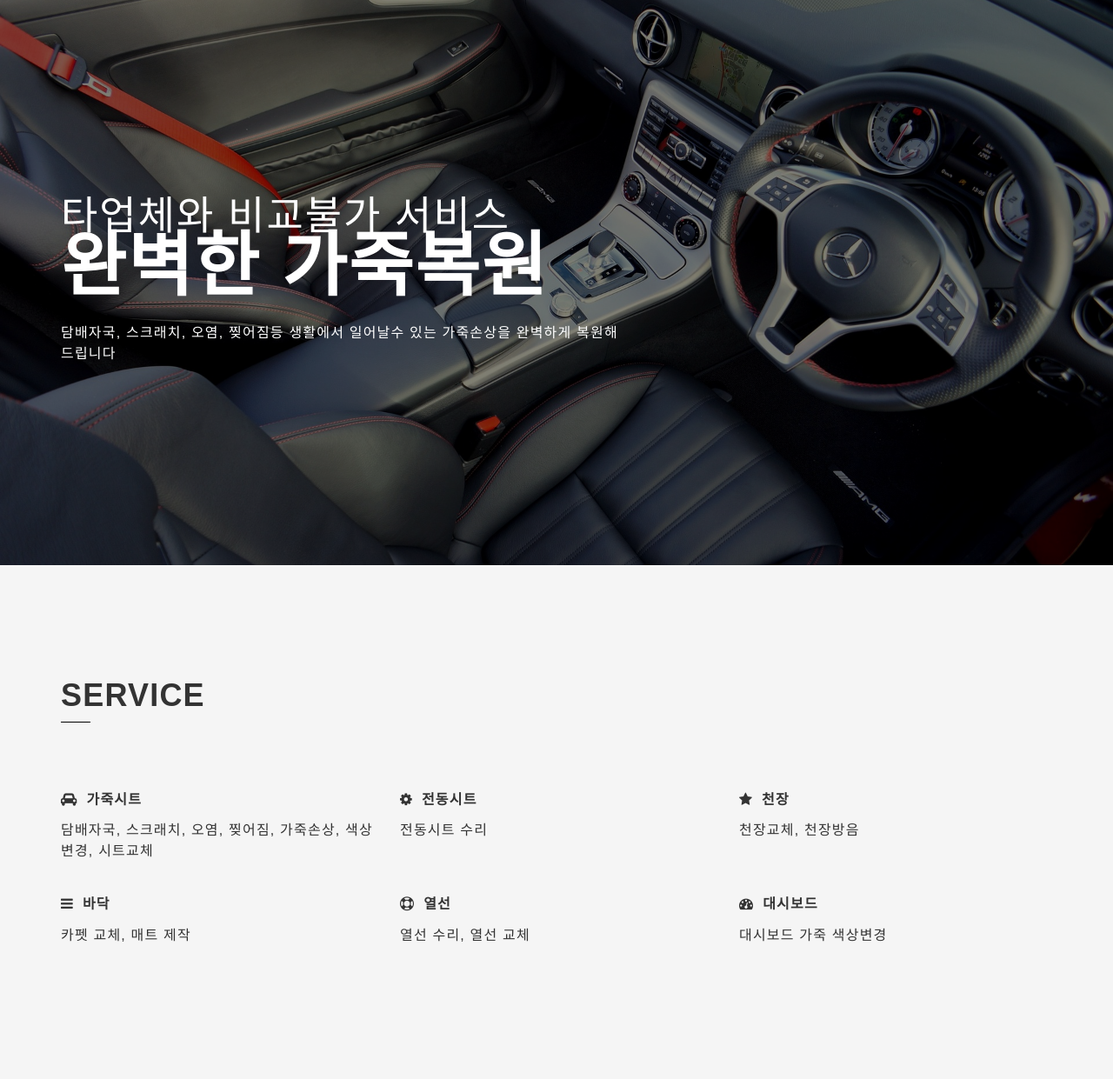
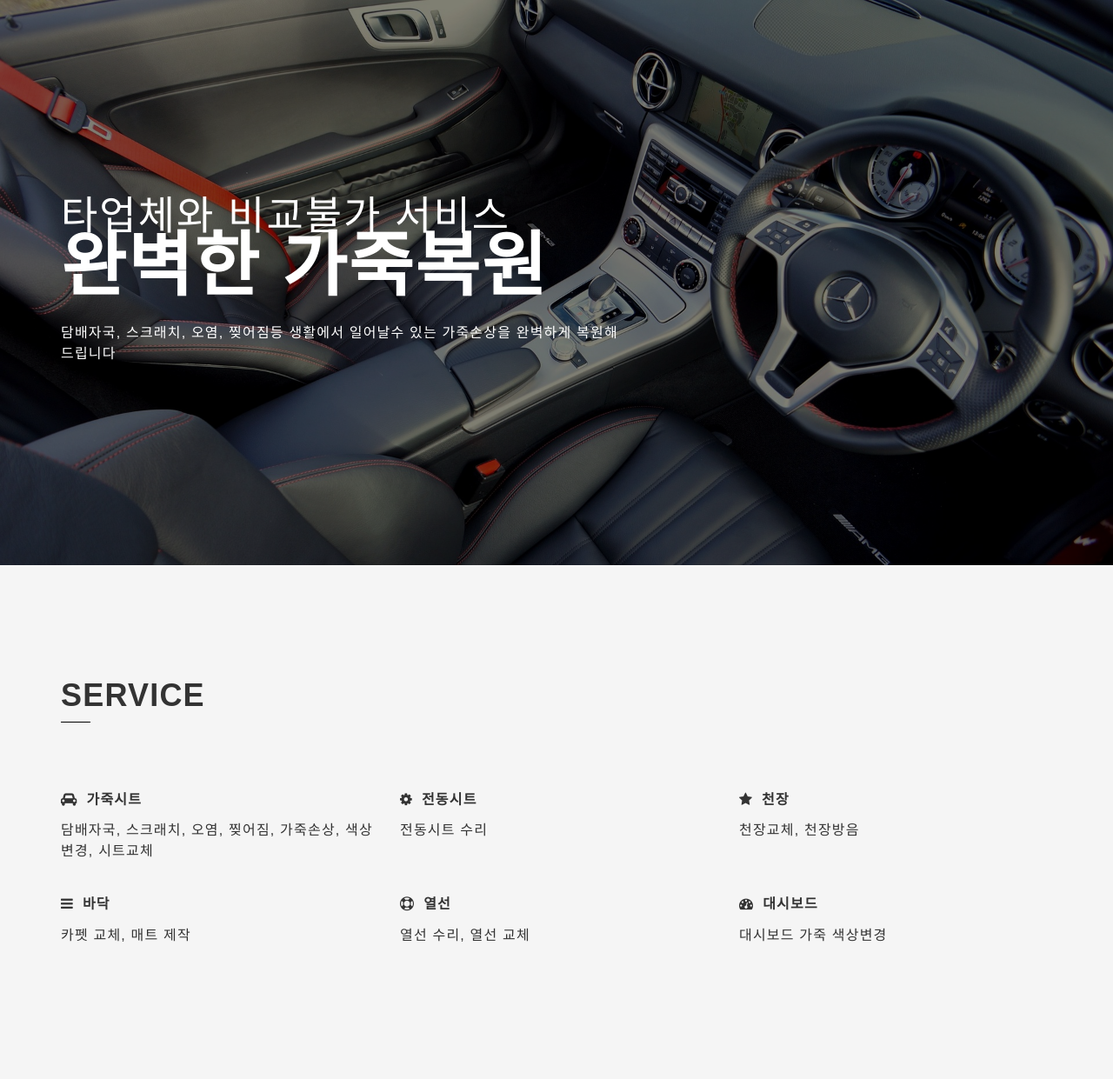
Before and after one commit to xncbf/aquam, a Django app: template aquam/blog/templates/cluster/index.html in a window 1280 px wide. Shown: the part 80-1321 px from the top of the page at 87% size. Run offline with Django 3.2, Linux system fonts and the light colour scheme; the template is opened without the code that fills it, so the values that code supplies are empty; some libraries are stand-ins or nearby versions; some web fonts are replaced.

Commit message:
initial commit

```diff
--- a/aquam/aquam/settings.py
+++ b/aquam/aquam/settings.py
@@ -134,7 +134,9 @@ USE_TZ = True
 STATIC_URL = '/static/'
 
 STATIC_ROOT = os.path.join(BASE_DIR, "static")
+#STATIC_ROOT = '/tmp/aquam/static/'
 
 MEDIA_URL = '/media/'
 
 MEDIA_ROOT = os.path.join(BASE_DIR, 'media')
+#MEDIA_ROOT = '/tmp/aquam/media/'
--- a/aquam/blog/static/blog/css/style.css
+++ b/aquam/blog/static/blog/css/style.css
@@ -243,7 +243,7 @@
 	}
 
 	#home-carousel  .item {
-		background-position: center -50px;
+		background-position: center top;
 		background-repeat: no-repeat;
 		background-size:cover;
 		width:100%;
```
